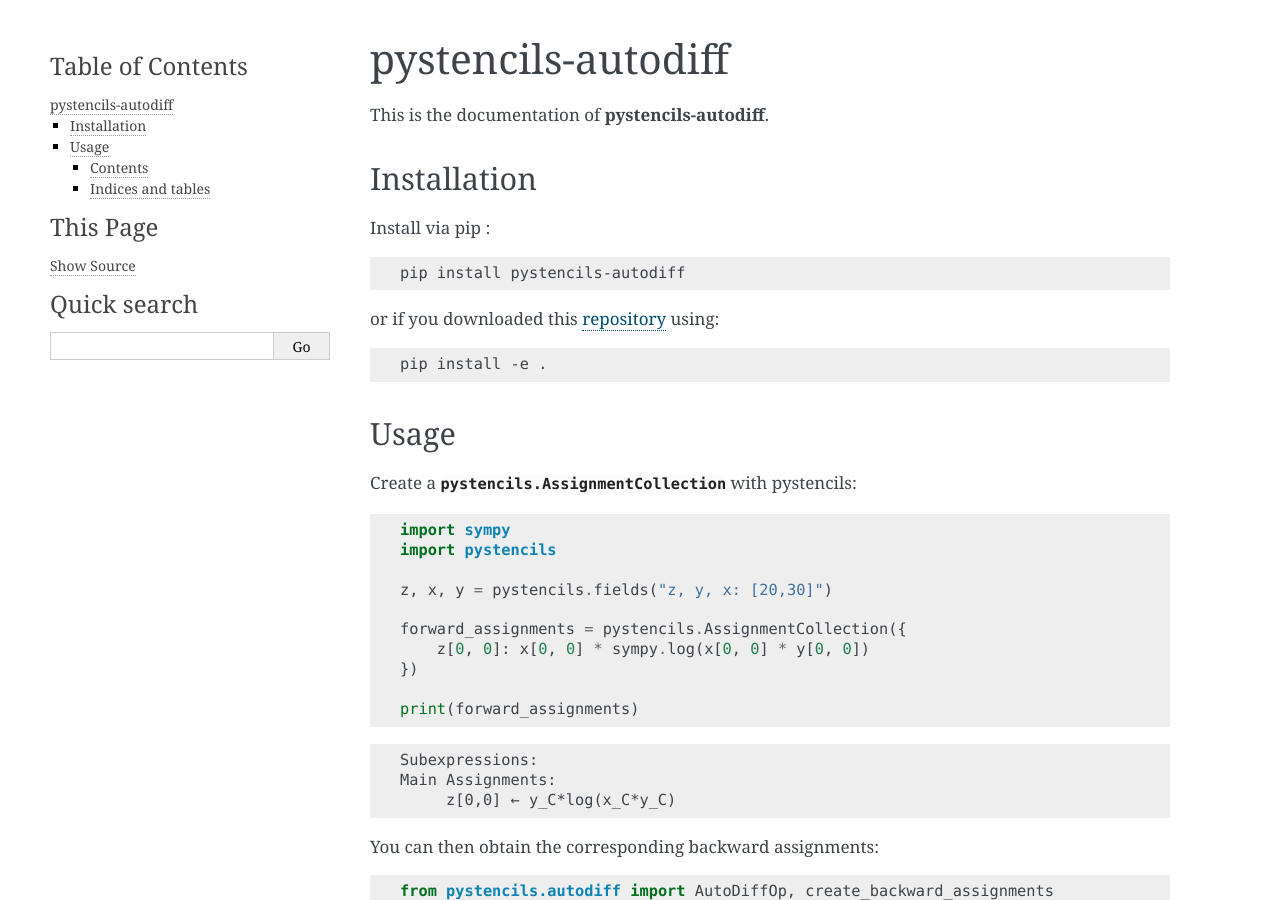
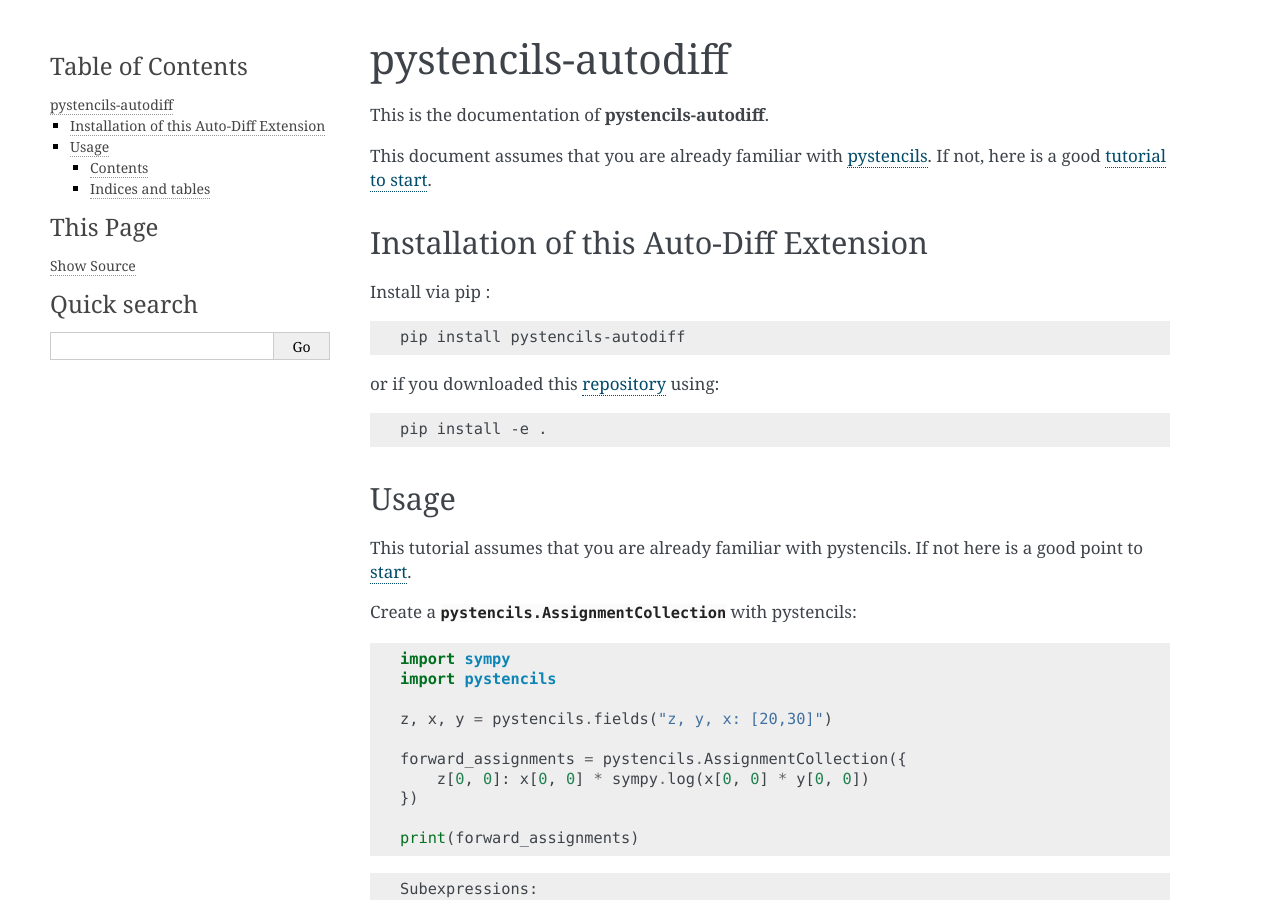
Before and after one commit to theHamsta/pystencils_autodiff, a Sphinx documentation site: the page built from docs/index.rst, in a window 1280 px wide and 900 px high. Built offline with Sphinx 7.4.7, drawn with Linux system fonts in a browser that asks for light colours; the version number is read from the project's files by our own code.

Commit message:
Extend README.rst, index.rst

```diff
--- a/docs/index.rst
+++ b/docs/index.rst
@@ -4,8 +4,11 @@ pystencils-autodiff
 
 This is the documentation of **pystencils-autodiff**.
 
-Installation
-------------
+This document assumes that you are already familiar with `pystencils <https://i10git.cs.fau.de/seitz/pystencils>`_.
+If not, here is a good `tutorial to start <http://pycodegen.pages.walberla.net/pystencils/notebooks/01_tutorial_getting_started.html>`_.
+
+Installation of this Auto-Diff Extension
+----------------------------------------
 
 Install via pip :
 
@@ -22,6 +25,9 @@ or if you downloaded this `repository <https://github.com/theHamsta/pystencils_a
 
 Usage
 -----
+
+This tutorial assumes that you are already familiar with pystencils.
+If not here is a good point to `start <http://pycodegen.pages.walberla.net/pystencils/notebooks/01_tutorial_getting_started.html>`_.
 
 Create a :class:`pystencils.AssignmentCollection` with pystencils:
 
```
Also changed, not shown: README.rst (+8 -1 lines).
